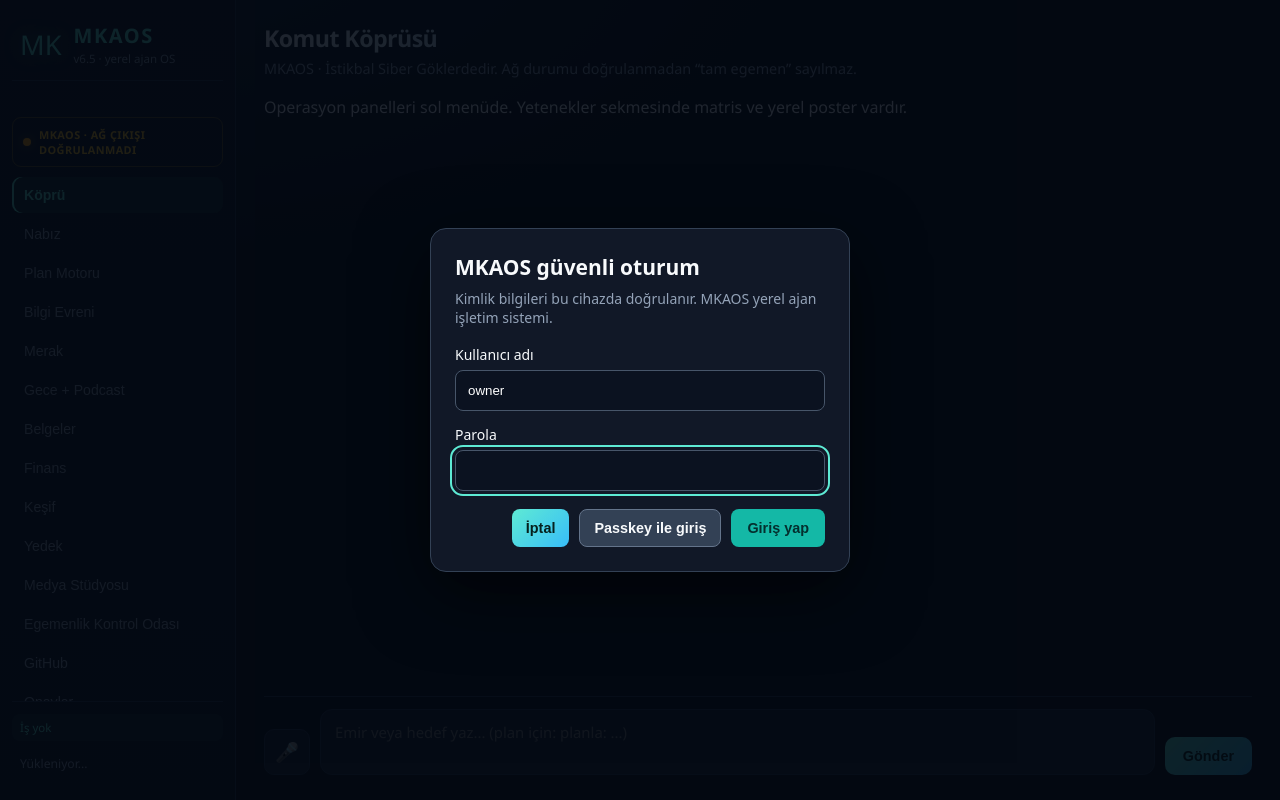
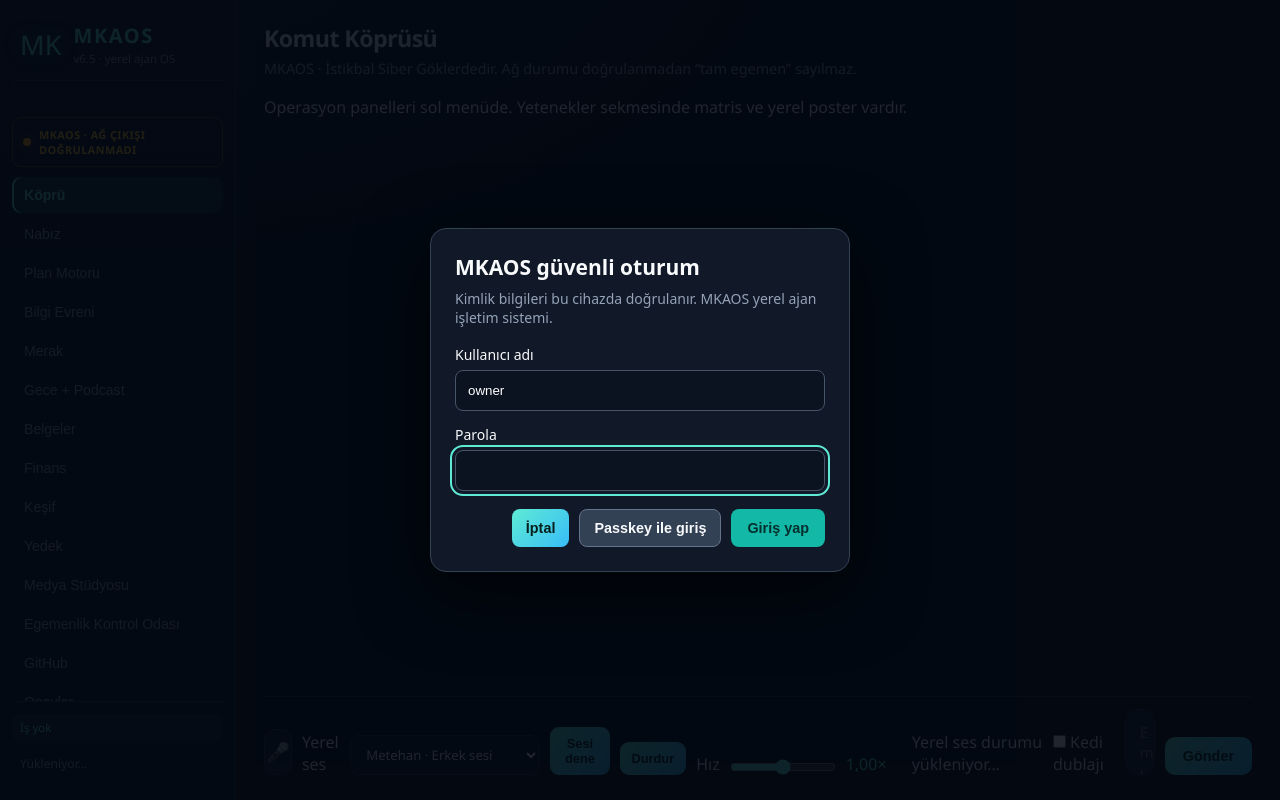
Before and after one commit to Nexora88/sentinel-agent, a FastAPI app: page / in a window 1280 px wide. Run offline with FastAPI, Linux system fonts and the light colour scheme.

Commit message:
Add Gökçe and Metehan local voice controls

```diff
--- a/web/templates/index.html
+++ b/web/templates/index.html
@@ -52,6 +52,18 @@
         <div id="chat-messages" class="chat-messages"></div>
         <div class="chat-input-area">
           <button id="voice-btn" title="Yerel Türkçe sesli komut" class="icon-btn">🎤</button>
+          <label class="voice-picker-label" for="voice-select">Yerel ses</label>
+          <select id="voice-select" aria-label="Yerel Türkçe ses profili">
+            <option value="male">Metehan · Erkek sesi</option>
+            <option value="female">Gökçe · Kadın sesi</option>
+          </select>
+          <button id="voice-test-btn" type="button" title="Seçili yerel sesi dene">Sesi dene</button>
+          <button id="voice-stop-btn" type="button" title="Ses kaydını veya oynatmayı durdur">Durdur</button>
+          <label for="voice-pace" class="voice-picker-label">Hız</label>
+          <input id="voice-pace" type="range" min="0.85" max="1.15" step="0.05" value="1" aria-label="Ses hızı" />
+          <span id="voice-pace-value">1×</span>
+          <span id="voice-status" role="status" aria-live="polite">Yerel ses durumu yükleniyor…</span>
+          <label><input id="cat-dub-toggle" type="checkbox" /> Kedi dublajı</label>
           <textarea id="chat-input" placeholder="Emir veya hedef yaz... (plan için: planla: ...)" rows="2"></textarea>
           <button id="send-btn">Gönder</button>
         </div>
```
